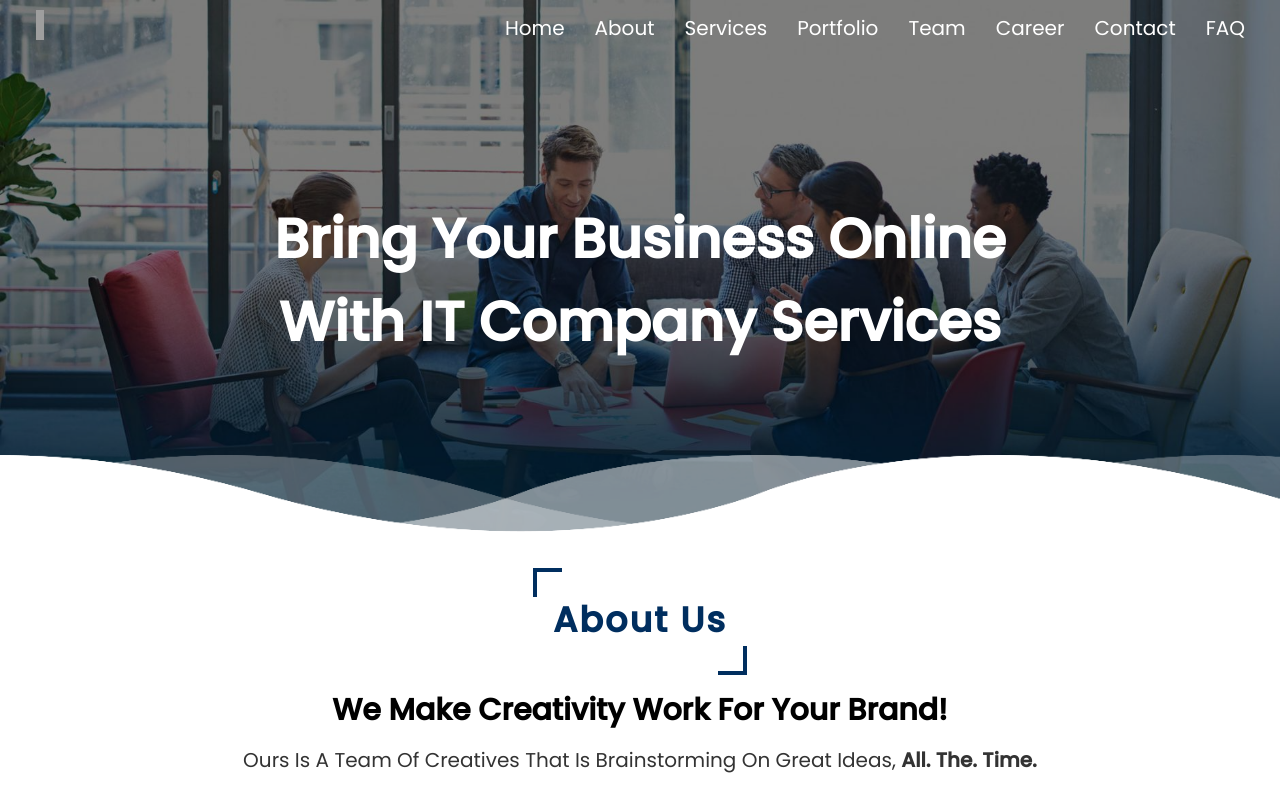
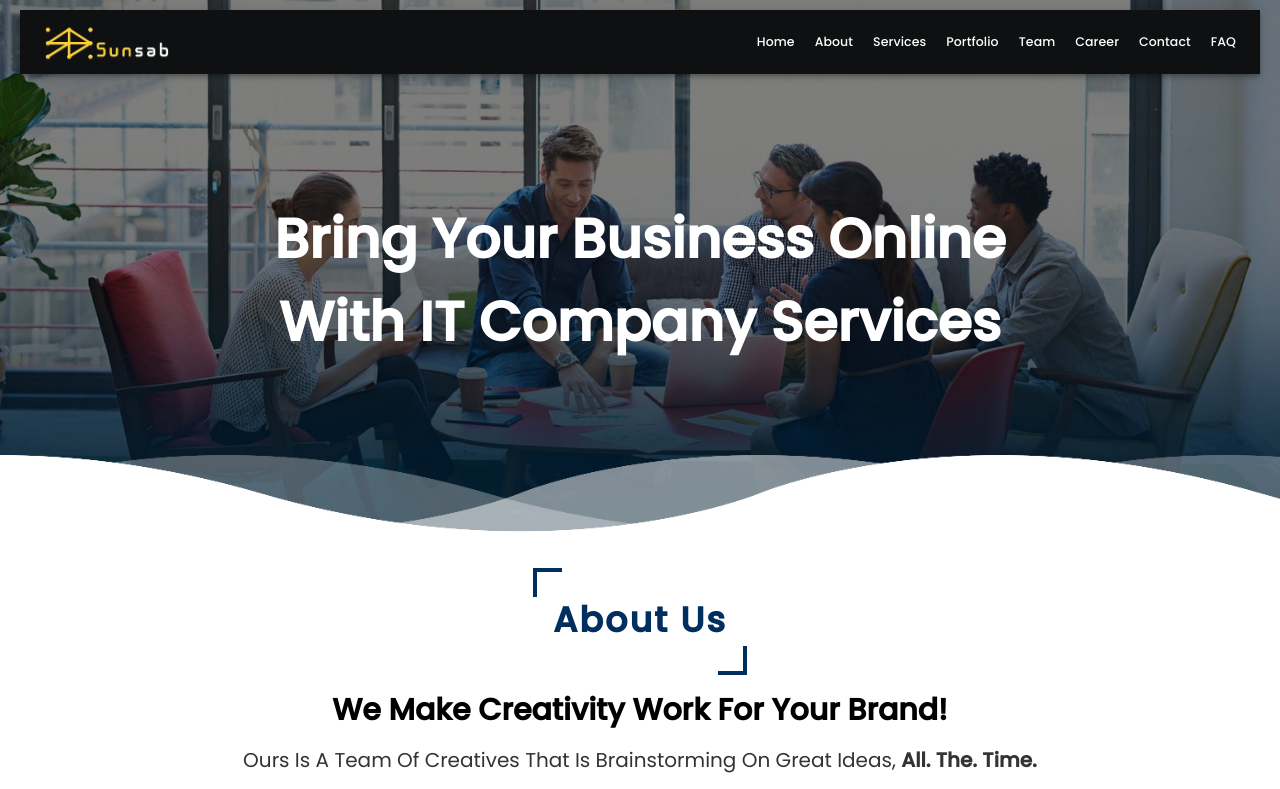
Before and after one commit to SunsabWebTeam1/Company_Website, a React (Create React App) app: page / in a window 1280 px wide. Shown: the top 789 px of the page. Built offline with nearby package versions, Linux system fonts and the light colour scheme; grey boxes are pictures that could not be loaded.

Commit message:
Added material ui, changed navbar

```diff
--- a/package.json
+++ b/package.json
@@ -3,6 +3,9 @@
   "version": "0.1.0",
   "private": true,
   "dependencies": {
+    "@emotion/react": "^11.11.4",
+    "@emotion/styled": "^11.11.5",
+    "@mui/material": "^5.15.17",
     "@testing-library/jest-dom": "^5.17.0",
     "@testing-library/react": "^13.4.0",
     "@testing-library/user-event": "^13.5.0",
--- a/src/App.js
+++ b/src/App.js
@@ -18,9 +18,6 @@ function App() {
   return (
     <div className="App">
       <header className="header">
-        <a href="#" className="logo">
-          <img src="./images/image.png" alt="Logo" />
-        </a>
         <div className="fas fa-bars"></div>
         <Navbar />
       </header>
--- a/src/components/Navbar.jsx
+++ b/src/components/Navbar.jsx
@@ -1,35 +1,37 @@
 import React from "react";
+import { AppBar, Toolbar, Typography } from "@mui/material";
 
 function Navbar() {
   return (
-    <nav className="navbar">
-      <ul>
-        <li>
-          <a href="#home">home</a>
-        </li>
-        <li>
-          <a href="#about">about</a>
-        </li>
-        <li>
-          <a href="#service">services</a>
-        </li>
-        <li>
-          <a href="#portfolio">portfolio</a>
-        </li>
-        <li>
-          <a href="#team">team</a>
-        </li>
-        <li>
-          <a href="careers.html">career</a>
-        </li>
-        <li>
-          <a href="#contact">contact</a>
-        </li>
-        <li>
-          <a href="#faq">FAQ</a>
-        </li>
-      </ul>
-    </nav>
+    <AppBar position="static" sx={{ backgroundColor: "#0E1011" }}>
+      <Toolbar>
+        <img src="logo.png" alt="Logo" style={{ height: "50px", marginRight: "auto" }} />
+        <Typography variant="h6" sx={{ marginLeft: "20px" }}>
+          <a href="#home" style={{ textDecoration: "none", color: "inherit" }}>home</a>
+        </Typography>
+        <Typography variant="h6" sx={{ marginLeft: "20px" }}>
+          <a href="#about" style={{ textDecoration: "none", color: "inherit" }}>about</a>
+        </Typography>
+        <Typography variant="h6" sx={{ marginLeft: "20px" }}>
+          <a href="#service" style={{ textDecoration: "none", color: "inherit" }}>services</a>
+        </Typography>
+        <Typography variant="h6" sx={{ marginLeft: "20px" }}>
+          <a href="#portfolio" style={{ textDecoration: "none", color: "inherit" }}>portfolio</a>
+        </Typography>
+        <Typography variant="h6" sx={{ marginLeft: "20px" }}>
+          <a href="#team" style={{ textDecoration: "none", color: "inherit" }}>team</a>
+        </Typography>
+        <Typography variant="h6" sx={{ marginLeft: "20px" }}>
+          <a href="careers.html" style={{ textDecoration: "none", color: "inherit" }}>career</a>
+        </Typography>
+        <Typography variant="h6" sx={{ marginLeft: "20px" }}>
+          <a href="#contact" style={{ textDecoration: "none", color: "inherit" }}>contact</a>
+        </Typography>
+        <Typography variant="h6" sx={{ marginLeft: "20px" }}>
+          <a href="#faq" style={{ textDecoration: "none", color: "inherit" }}>FAQ</a>
+        </Typography>
+      </Toolbar>
+    </AppBar>
   );
 }
 
```
Also changed, not shown: public/logo.png (added), 1 other file (tests, documents, lock files or other folders).
